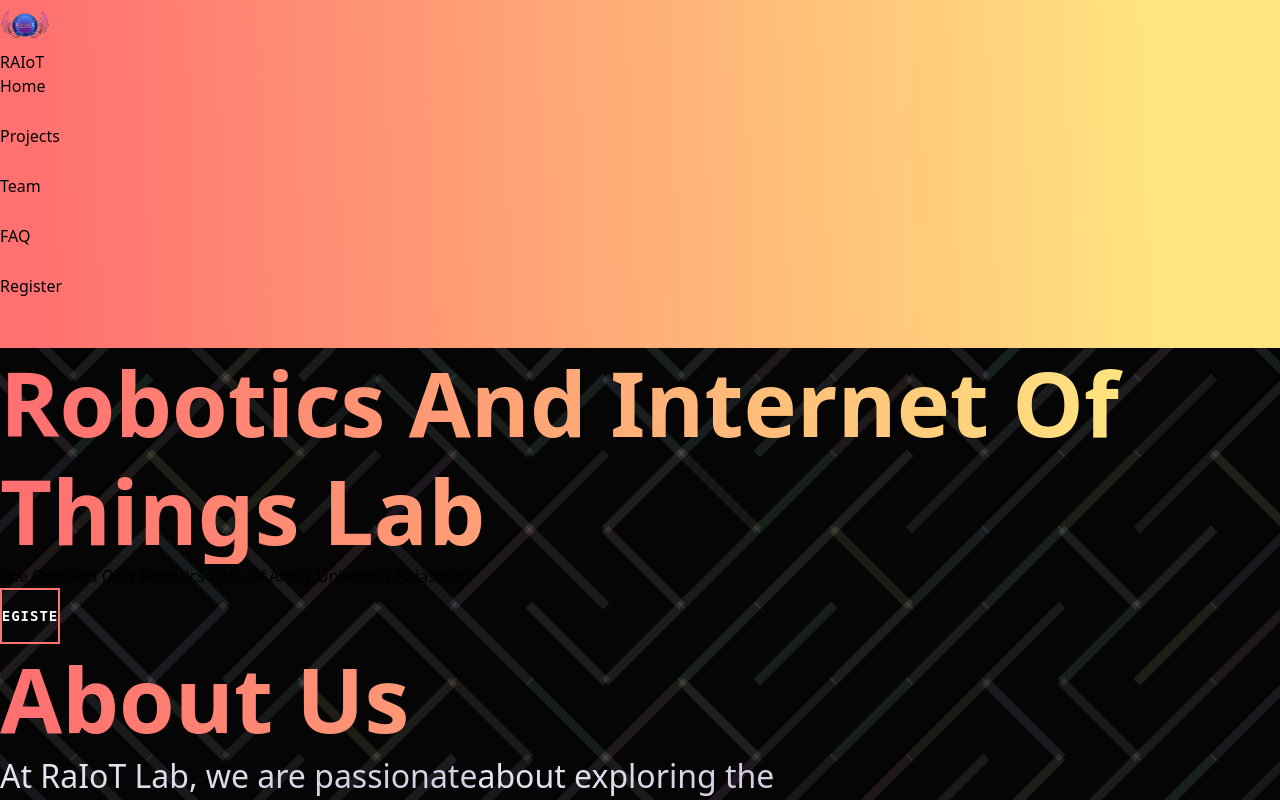
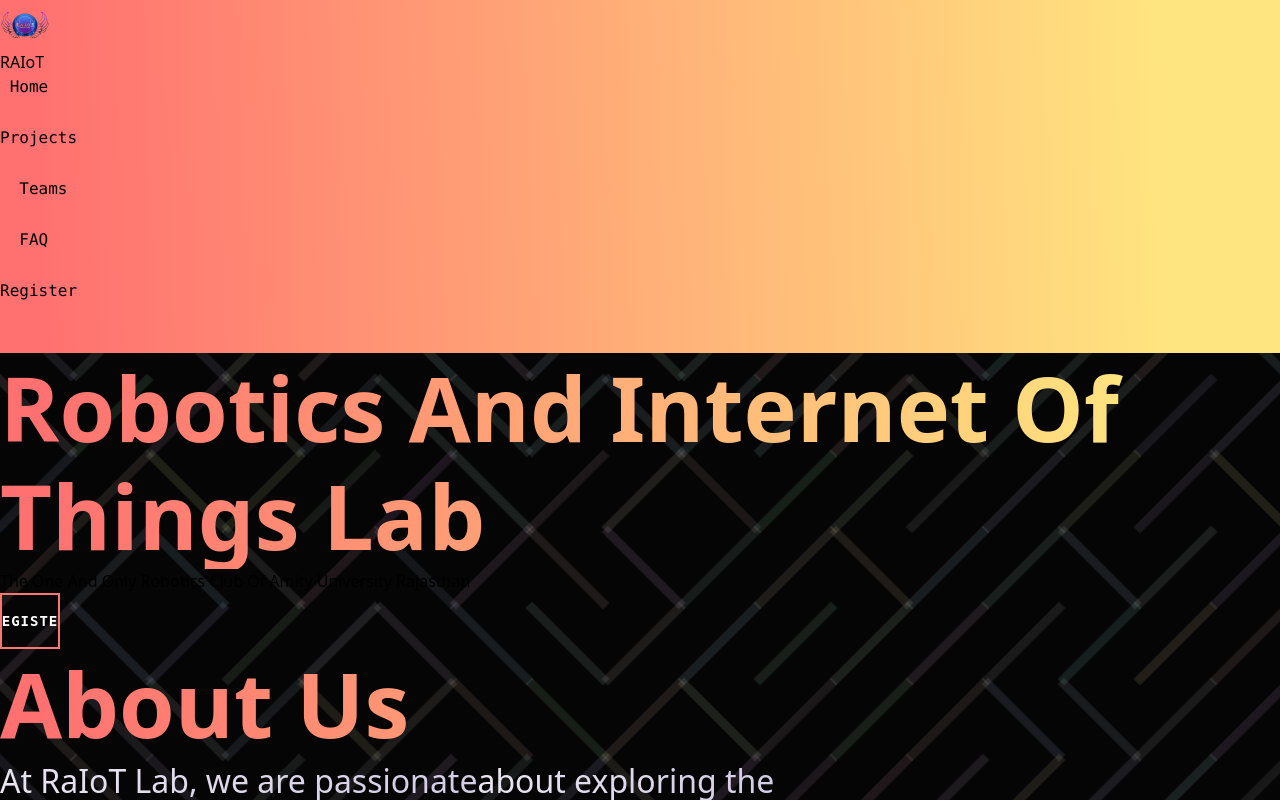
Before and after one commit to pulkitporwal/raiot, a React (Vite) app in the folder client/: page / in a window 1280 px wide. Shown: the top 800 px of the page. Built offline with nearby package versions, Linux system fonts and the light colour scheme.

Commit message:
Some Changes has been done

```diff
--- a/client/src/components/NavbarHome.jsx
+++ b/client/src/components/NavbarHome.jsx
@@ -16,33 +16,47 @@ const NavbarHome = () => {
 					<div className="bg-white rounded-full">
 						<img src={logo} alt="RAIoT" className="w-[3.9rem]" />
 					</div>
-                    <h4 className="text-2xl ml-2 md:ml-5 tracking-widest">RAIoT</h4>
+					<h4 className="text-2xl ml-2 md:ml-5 tracking-widest">
+						RAIoT
+					</h4>
 				</Link>
 				<div className="md:flex hidden">
 					<ul className="flex space-x-4 items-center justify-center">
 						<li>
-                            <Link to="/" className="top-3">
-                                Home
+							<Link to="/" className="top-3 hover:text-pink-700">
+								<pre> Home</pre>
 							</Link>
 						</li>
 						<li>
-                            <Link to="/projects" className="top-3">
-                                Projects
+							<Link
+								to="/projects"
+								className="top-3 hover:text-pink-700"
+							>
+								<pre>Projects  </pre>
 							</Link>
 						</li>
 						<li>
-                            <Link to="/teams" className="top-3">
-                                Team
+							<Link
+								to="/teams"
+								className="top-3 hover:text-pink-700"
+							>
+								<pre>  Teams</pre>
 							</Link>
 						</li>
 						<li>
-                            <Link to="/faq" className="top-3">
-                                FAQ
+							<Link
+								to="/faq"
+								className="top-3 hover:text-pink-700"
+							>
+								<pre>  FAQ</pre>
 							</Link>
 						</li>
 						<li>
-                            <Link to="/signup" className="top-3">
-                                Register
+							<Link
+								to="/signup"
+								className="top-3 hover:text-pink-700"
+							>
+								<pre>Register</pre>
 							</Link>
 						</li>
 					</ul>
@@ -57,7 +71,12 @@ const NavbarHome = () => {
 								viewBox="0 0 24 24"
 								stroke="currentColor"
 							>
-                                <path strokeLinecap="round" strokeLinejoin="round" strokeWidth="2" d="M6 18L18 6M6 6l12 12" />
+								<path
+									strokeLinecap="round"
+									strokeLinejoin="round"
+									strokeWidth="2"
+									d="M6 18L18 6M6 6l12 12"
+								/>
 							</svg>
 						) : (
 							<svg
@@ -67,7 +86,12 @@ const NavbarHome = () => {
 								viewBox="0 0 24 24"
 								stroke="currentColor"
 							>
-                                <path strokeLinecap="round" strokeLinejoin="round" strokeWidth="2" d="M4 6h16M4 12h16m-7 6h7" />
+								<path
+									strokeLinecap="round"
+									strokeLinejoin="round"
+									strokeWidth="2"
+									d="M4 6h16M4 12h16m-7 6h7"
+								/>
 							</svg>
 						)}
 					</button>
```
Lines whose indentation alone changed are shown as unchanged.
